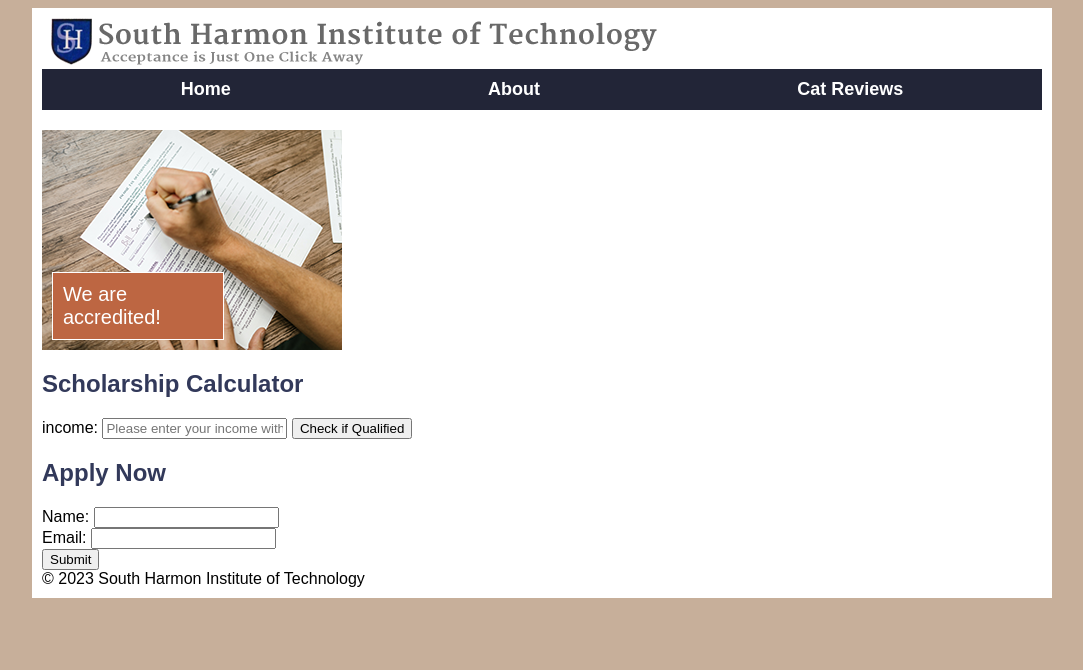
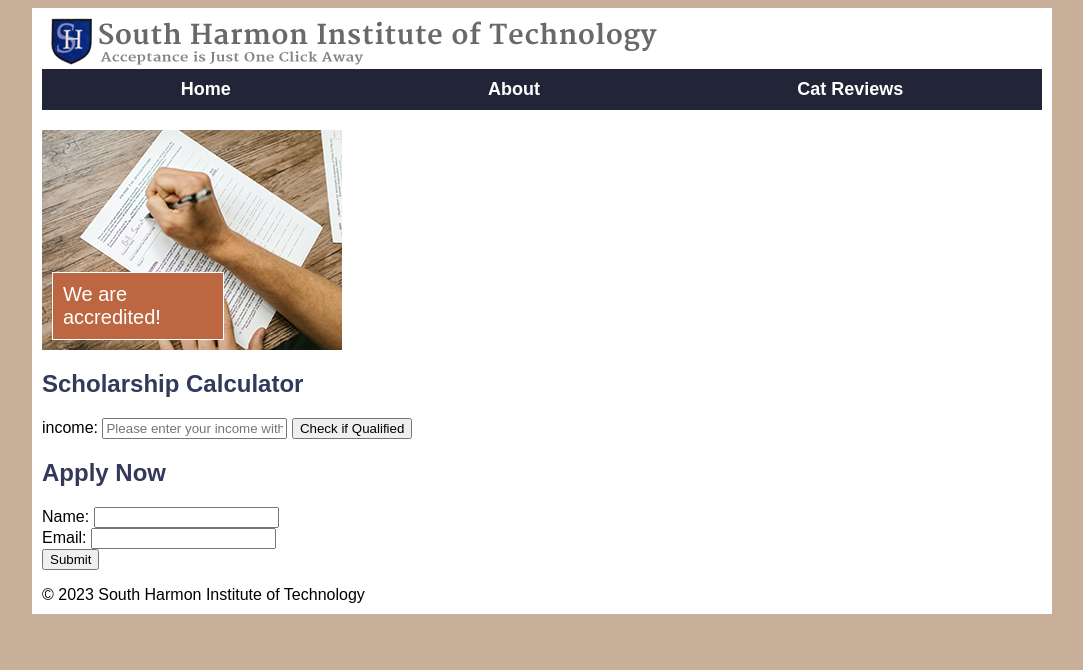
Before and after one commit to esteakshapin/ISTE-240, a PHP site: page /practical/index.php in a window 1280 px wide. Shown: the top 670 px of the page, without its empty margins (98-1181 px from the left). Run offline with PHP 8.4, Linux system fonts and the light colour scheme; data that the repository does not hold is empty.

Commit message:
added margin to footer

```diff
--- a/practical/assets/css/style.css
+++ b/practical/assets/css/style.css
@@ -58,6 +58,10 @@ nav.main a{
     left: 10px;
 }
 
+footer{
+    margin-top: 1rem;
+}
+
 @media screen and (max-width: 600px){
     nav.main{
         display: flex;
--- a/practical/assets/inc/footer.php
+++ b/practical/assets/inc/footer.php
@@ -1 +1 @@
-<?php echo "&copy; " . date("Y") . " South Harmon Institute of Technology" ?>
+<footer><?php echo "&copy; " . date("Y") . " South Harmon Institute of Technology" ?></footer>
```
